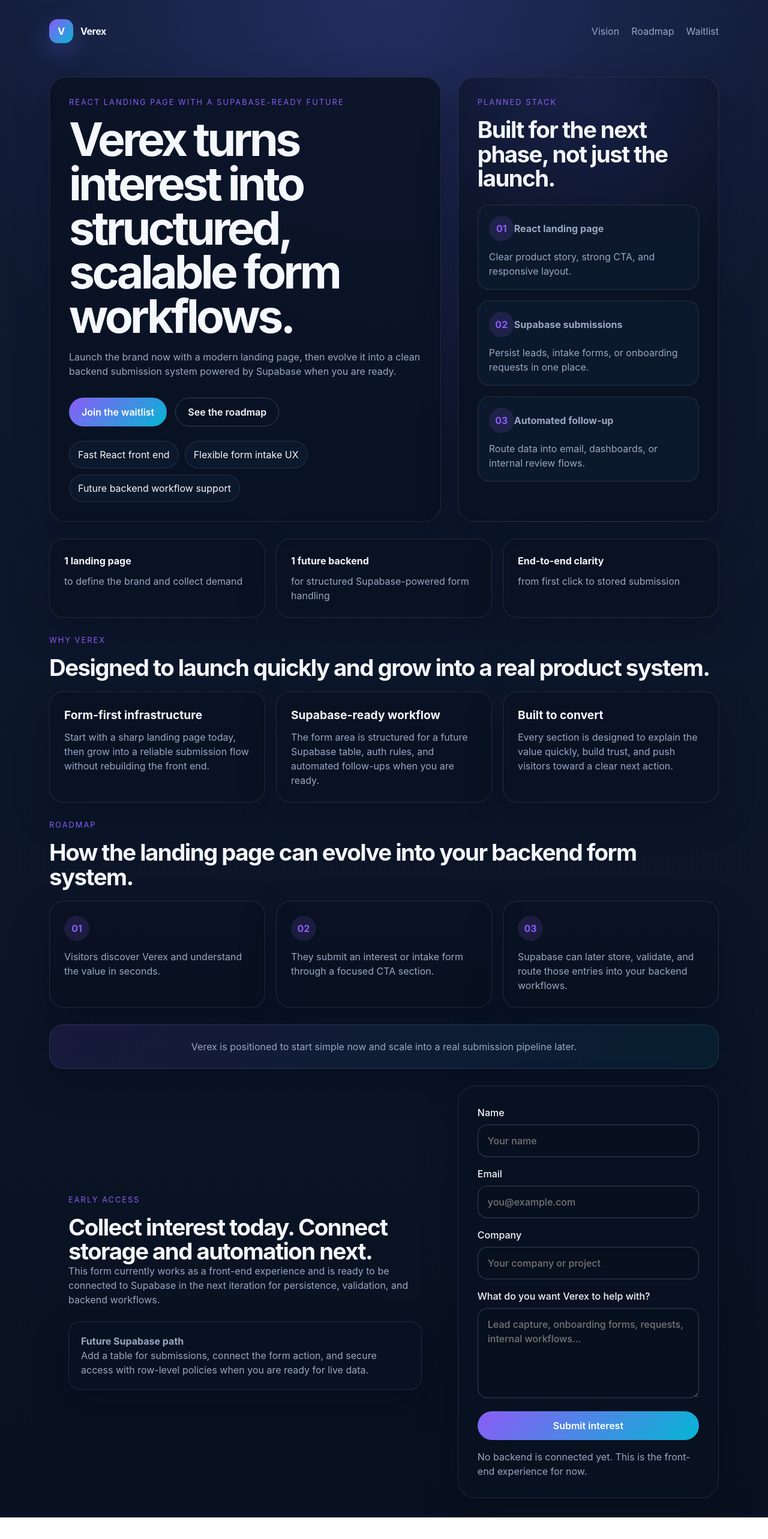
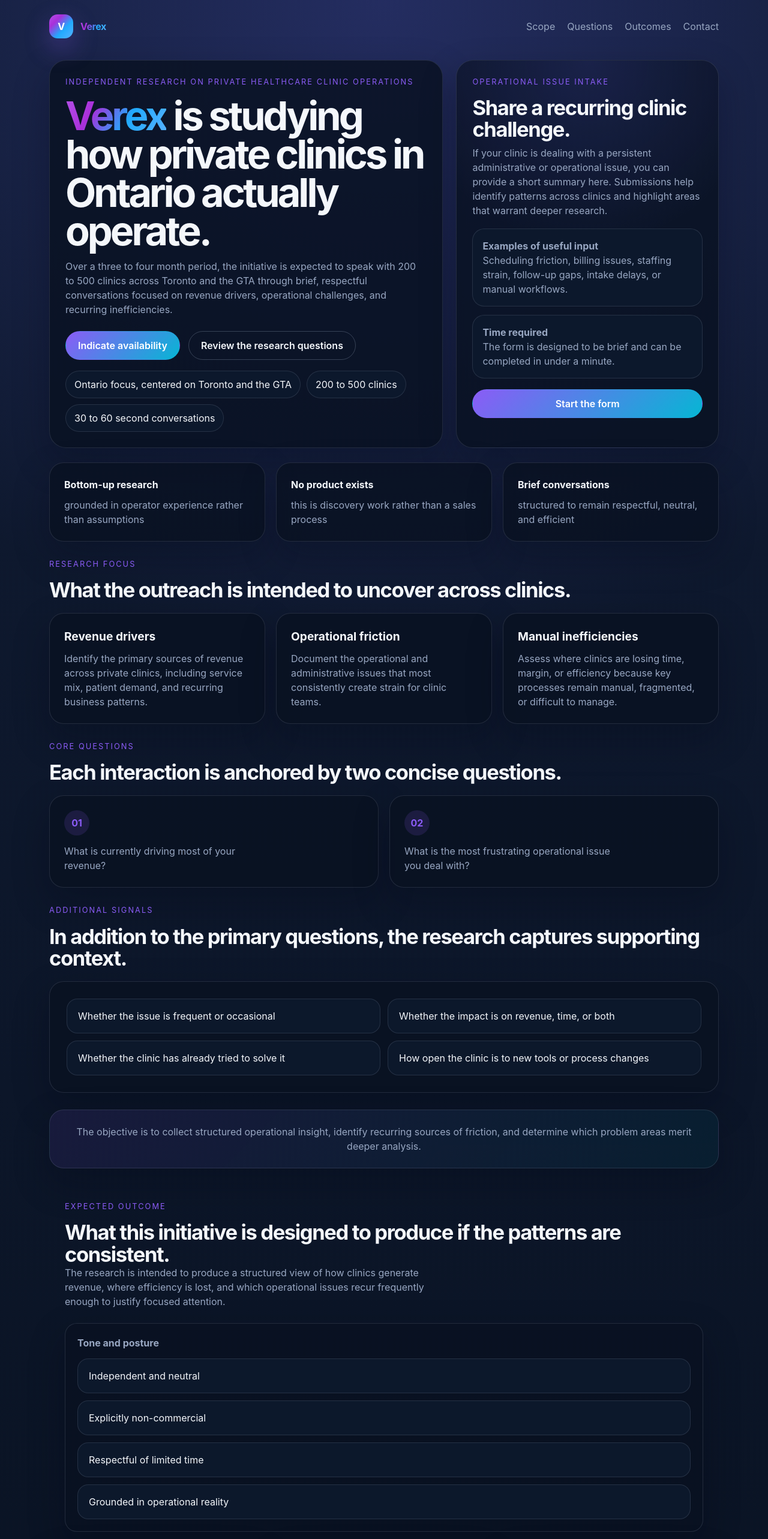
Before and after one commit to wzwu-03/vertex-home, a React (Vite) app: page / in a window 1280 px wide. Shown: the top 2566 px of the page at 60% size. Before the commit the page ends 2530 px from the top, so only its background shows below. Built offline with nearby package versions, Linux system fonts and the light colour scheme.

Commit message:
fixed landing page

```diff
--- a/index.html
+++ b/index.html
@@ -6,9 +6,9 @@
     <meta name="viewport" content="width=device-width, initial-scale=1.0" />
     <meta
       name="description"
-      content="Verex is a modern React landing page designed to grow into a Supabase-powered form and submission workflow."
+      content="Verex is an independent research initiative studying operational pain points, revenue drivers, and inefficiencies across private healthcare clinics in Ontario."
     />
-    <title>Verex | Landing Page</title>
+    <title>Verex | Clinic Research Initiative</title>
   </head>
   <body>
     <div id="root"></div>
--- a/src/App.css
+++ b/src/App.css
@@ -1,5 +1,5 @@
 .page-shell {
-  padding: 32px;
+  padding: 24px 32px 32px;
 }
 
 .topbar {
@@ -7,7 +7,7 @@
   align-items: center;
   justify-content: space-between;
   gap: 24px;
-  margin-bottom: 56px;
+  margin-bottom: 36px;
 }
 
 .brand {
@@ -20,15 +20,35 @@
   letter-spacing: -0.03em;
 }
 
+.brand-name,
+.hero-accent {
+  background: linear-gradient(
+    120deg,
+    #8b5cf6 0%,
+    #7c3aed 28%,
+    #06b6d4 62%,
+    #38bdf8 100%
+  );
+  display: inline-block;
+  background-size: 100% 100%;
+  -webkit-background-clip: text;
+  background-clip: text;
+  color: transparent;
+  animation: verex-hue 2.8s linear infinite;
+  will-change: filter;
+}
+
 .brand-mark {
   width: 40px;
   height: 40px;
   display: grid;
   place-items: center;
   border-radius: 14px;
-  background: linear-gradient(135deg, #8b5cf6, #06b6d4);
+  background: linear-gradient(135deg, #8b5cf6 0%, #7c3aed 28%, #06b6d4 62%, #38bdf8 100%);
   color: white;
   box-shadow: 0 16px 40px rgba(99, 102, 241, 0.35);
+  animation: verex-hue 2.8s linear infinite;
+  will-change: filter;
 }
 
 .nav {
@@ -51,12 +71,12 @@
 .contact-section {
   display: grid;
   grid-template-columns: minmax(0, 1.2fr) minmax(320px, 0.8fr);
-  gap: 28px;
+  gap: 22px;
   align-items: stretch;
 }
 
 .hero-section {
-  margin-bottom: 28px;
+  margin-bottom: 24px;
 }
 
 .hero-copy,
@@ -77,7 +97,7 @@
 .contact-copy,
 .contact-form {
   border-radius: 28px;
-  padding: 32px;
+  padding: 26px;
 }
 
 .eyebrow,
@@ -98,7 +118,7 @@
   display: flex;
   flex-wrap: wrap;
   gap: 14px;
-  margin: 32px 0 24px;
+  margin: 24px 0 18px;
 }
 
 .button {
@@ -156,17 +176,30 @@
     var(--surface);
 }
 
+.hero-panel-text {
+  margin-top: 8px;
+  margin-bottom: 18px;
+}
+
 .stack-list {
   display: grid;
-  gap: 18px;
-  margin-top: 24px;
+  gap: 14px;
+  margin-top: 18px;
 }
 
 .stack-list div {
-  padding: 18px;
+  padding: 16px;
   border-radius: 20px;
   background: var(--surface-muted);
   border: 1px solid var(--border);
+}
+
+.hero-intake-list {
+  margin-bottom: 18px;
+}
+
+.hero-panel-button {
+  width: 100%;
 }
 
 .stack-list span,
@@ -228,6 +261,45 @@
   grid-template-columns: repeat(3, minmax(0, 1fr));
 }
 
+.question-grid {
+  grid-template-columns: repeat(2, minmax(0, 1fr));
+}
+
+.question-card p,
+.roadmap-card p {
+  max-width: 34ch;
+}
+
+.signal-card {
+  border: 1px solid var(--border);
+  border-radius: 24px;
+  background: var(--surface);
+  box-shadow: var(--shadow);
+  padding: 28px;
+}
+
+.signal-list,
+.principle-list {
+  list-style: none;
+  padding: 0;
+  margin: 0;
+  display: grid;
+  gap: 12px;
+}
+
+.signal-list {
+  grid-template-columns: repeat(2, minmax(0, 1fr));
+}
+
+.signal-list li,
+.principle-list li {
+  border: 1px solid var(--border);
+  border-radius: 18px;
+  background: var(--surface-muted);
+  color: var(--text-h);
+  padding: 16px 18px;
+}
+
 .cta-banner {
   margin-bottom: 28px;
   text-align: center;
@@ -246,6 +318,15 @@
   margin-top: 24px;
   border-radius: 20px;
   padding: 20px;
+}
+
+.principle-card strong {
+  display: inline-block;
+  margin-bottom: 14px;
+}
+
+.outcome-grid {
+  grid-template-columns: repeat(3, minmax(0, 1fr));
 }
 
 .contact-form {
@@ -303,7 +384,10 @@
   .contact-section,
   .feature-grid,
   .roadmap-grid,
-  .stats-strip {
+  .stats-strip,
+  .signal-list,
+  .outcome-grid,
+  .question-grid {
     grid-template-columns: 1fr;
   }
 
@@ -332,3 +416,17 @@
     width: 100%;
   }
 }
+
+@keyframes verex-hue {
+  0% {
+    filter: hue-rotate(0deg);
+  }
+
+  50% {
+    filter: hue-rotate(42deg);
+  }
+
+  100% {
+    filter: hue-rotate(0deg);
+  }
+}
--- a/src/App.jsx
+++ b/src/App.jsx
@@ -5,33 +5,65 @@
   const [formData, setFormData] = useState({
     name: '',
     email: '',
-    company: '',
-    goal: '',
+    clinic: '',
+    role: '',
+    note: '',
   })
   const [submitted, setSubmitted] = useState(false)
 
-  const highlights = [
+  const focusAreas = [
     {
-      title: 'Form-first infrastructure',
+      title: 'Revenue drivers',
       description:
-        'Start with a sharp landing page today, then grow into a reliable submission flow without rebuilding the front end.',
+        'Identify the primary sources of revenue across private clinics, including service mix, patient demand, and recurring business patterns.',
     },
     {
-      title: 'Supabase-ready workflow',
+      title: 'Operational friction',
       description:
-        'The form area is structured for a future Supabase table, auth rules, and automated follow-ups when you are ready.',
+        'Document the operational and administrative issues that most consistently create strain for clinic teams.',
     },
     {
-      title: 'Built to convert',
+      title: 'Manual inefficiencies',
       description:
-        'Every section is designed to explain the value quickly, build trust, and push visitors toward a clear next action.',
+        'Assess where clinics are losing time, margin, or efficiency because key processes remain manual, fragmented, or difficult to manage.',
     },
   ]
 
-  const steps = [
-    'Visitors discover Verex and understand the value in seconds.',
-    'They submit an interest or intake form through a focused CTA section.',
-    'Supabase can later store, validate, and route those entries into your backend workflows.',
+  const coreQuestions = [
+    'What is currently driving most of your revenue?',
+    'What is the most frustrating operational issue you deal with?',
+  ]
+
+  const researchSignals = [
+    'Whether the issue is frequent or occasional',
+    'Whether the impact is on revenue, time, or both',
+    'Whether the clinic has already tried to solve it',
+    'How open the clinic is to new tools or process changes',
+  ]
+
+  const outcomes = [
+    {
+      title: 'Structured dataset',
+      description:
+        'A structured body of clinic-level observations that can be stored, analyzed, and compared systematically.',
+    },
+    {
+      title: 'Pattern recognition',
+      description:
+        'Clear patterns across revenue drivers, operational bottlenecks, and recurring sources of administrative inefficiency.',
+    },
+    {
+      title: 'Validated problem spaces',
+      description:
+        'A prioritized set of validated problem areas that may warrant future operational or technological solutions.',
+    },
+  ]
+
+  const principles = [
+    'Independent and neutral',
+    'Explicitly non-commercial',
+    'Respectful of limited time',
+    'Grounded in operational reality',
   ]
 
   const handleChange = (event) => {
@@ -53,85 +85,92 @@
       <header className="topbar">
         <a className="brand" href="#hero">
           <span className="brand-mark">V</span>
-          Verex
+          <span className="brand-name">Verex</span>
         </a>
         <nav className="nav">
-          <a href="#vision">Vision</a>
-          <a href="#roadmap">Roadmap</a>
-          <a href="#waitlist">Waitlist</a>
+          <a href="#scope">Scope</a>
+          <a href="#questions">Questions</a>
+          <a href="#outcomes">Outcomes</a>
+          <a href="#contact">Contact</a>
         </nav>
       </header>
 
       <main>
         <section className="hero-section" id="hero">
           <div className="hero-copy">
-            <p className="eyebrow">React landing page with a Supabase-ready future</p>
-            <h1>Verex turns interest into structured, scalable form workflows.</h1>
+            <p className="eyebrow">Independent research on private healthcare clinic operations</p>
+            <h1>
+              <span className="hero-accent">Verex</span> is studying how private clinics
+              in Ontario actually operate.
+            </h1>
             <p className="hero-text">
-              Launch the brand now with a modern landing page, then evolve it into a
-              clean backend submission system powered by Supabase when you are ready.
+              Over a three to four month period, the initiative is expected to speak with
+              200 to 500 clinics across Toronto and the GTA through brief, respectful
+              conversations focused on revenue drivers, operational challenges, and
+              recurring inefficiencies.
             </p>
             <div className="hero-actions">
-              <a className="button button-primary" href="#waitlist">
-                Join the waitlist
+              <a className="button button-primary" href="#contact">
+                Indicate availability
               </a>
-              <a className="button button-secondary" href="#roadmap">
-                See the roadmap
+              <a className="button button-secondary" href="#questions">
+                Review the research questions
               </a>
             </div>
             <ul className="hero-points">
-              <li>Fast React front end</li>
-              <li>Flexible form intake UX</li>
-              <li>Future backend workflow support</li>
+              <li>Ontario focus, centered on Toronto and the GTA</li>
+              <li>200 to 500 clinics</li>
+              <li>30 to 60 second conversations</li>
             </ul>
           </div>
 
           <aside className="hero-panel">
-            <p className="panel-label">Planned stack</p>
-            <h2>Built for the next phase, not just the launch.</h2>
-            <div className="stack-list">
+            <p className="panel-label">Operational issue intake</p>
+            <h2>Share a recurring clinic challenge.</h2>
+            <p className="hero-panel-text">
+              If your clinic is dealing with a persistent administrative or operational
+              issue, you can provide a short summary here. Submissions help identify
+              patterns across clinics and highlight areas that warrant deeper research.
+            </p>
+            <div className="stack-list hero-intake-list">
               <div>
-                <span>01</span>
-                <strong>React landing page</strong>
-                <p>Clear product story, strong CTA, and responsive layout.</p>
+                <strong>Examples of useful input</strong>
+                <p>Scheduling friction, billing issues, staffing strain, follow-up gaps, intake delays, or manual workflows.</p>
               </div>
               <div>
-                <span>02</span>
-                <strong>Supabase submissions</strong>
-                <p>Persist leads, intake forms, or onboarding requests in one place.</p>
-              </div>
-              <div>
-                <span>03</span>
-                <strong>Automated follow-up</strong>
-                <p>Route data into email, dashboards, or internal review flows.</p>
+                <strong>Time required</strong>
+                <p>The form is designed to be brief and can be completed in under a minute.</p>
               </div>
             </div>
+            <a className="button button-primary hero-panel-button" href="#contact">
+              Start the form
+            </a>
           </aside>
         </section>
 
-        <section className="stats-strip" aria-label="Verex value points">
+        <section className="stats-strip" aria-label="Verex research summary" id="scope">
           <div>
-            <strong>1 landing page</strong>
-            <span>to define the brand and collect demand</span>
+            <strong>Bottom-up research</strong>
+            <span>grounded in operator experience rather than assumptions</span>
           </div>
           <div>
-            <strong>1 future backend</strong>
-            <span>for structured Supabase-powered form handling</span>
+            <strong>No product exists</strong>
+            <span>this is discovery work rather than a sales process</span>
           </div>
           <div>
-            <strong>End-to-end clarity</strong>
-            <span>from first click to stored submission</span>
+            <strong>Brief conversations</strong>
+            <span>structured to remain respectful, neutral, and efficient</span>
           </div>
         </section>
 
         <section className="content-section" id="vision">
           <div className="section-heading">
-            <p className="eyebrow">Why Verex</p>
-            <h2>Designed to launch quickly and grow into a real product system.</h2>
+            <p className="eyebrow">Research focus</p>
+            <h2>What the outreach is intended to uncover across clinics.</h2>
           </div>
 
           <div className="feature-grid">
-            {highlights.map((item) => (
+            {focusAreas.map((item) => (
               <article className="feature-card" key={item.title}>
                 <h3>{item.title}</h3>
                 <p>{item.description}</p>
@@ -140,40 +179,88 @@
           </div>
         </section>
 
-        <section className="roadmap-section" id="roadmap">
+        <section className="content-section" id="questions">
           <div className="section-heading">
-            <p className="eyebrow">Roadmap</p>
-            <h2>How the landing page can evolve into your backend form system.</h2>
+            <p className="eyebrow">Core questions</p>
+            <h2>Each interaction is anchored by two concise questions.</h2>
           </div>
 
-          <div className="roadmap-grid">
-            {steps.map((step, index) => (
-              <article className="roadmap-card" key={step}>
+          <div className="roadmap-grid question-grid">
+            {coreQuestions.map((question, index) => (
+              <article className="roadmap-card question-card" key={question}>
                 <span>{String(index + 1).padStart(2, '0')}</span>
-                <p>{step}</p>
+                <p>{question}</p>
               </article>
             ))}
           </div>
         </section>
 
-        <section className="cta-banner">
-          <p>Verex is positioned to start simple now and scale into a real submission pipeline later.</p>
+        <section className="content-section">
+          <div className="section-heading">
+            <p className="eyebrow">Additional signals</p>
+            <h2>In addition to the primary questions, the research captures supporting context.</h2>
+          </div>
+
+          <div className="signal-card">
+            <ul className="signal-list">
+              {researchSignals.map((signal) => (
+                <li key={signal}>{signal}</li>
+              ))}
+            </ul>
+          </div>
         </section>
 
-        <section className="contact-section" id="waitlist">
+        <section className="cta-banner">
+          <p>
+            The objective is to collect structured operational insight, identify recurring
+            sources of friction, and determine which problem areas merit deeper analysis.
+          </p>
+        </section>
+
+        <section className="roadmap-section" id="outcomes">
           <div className="contact-copy">
-            <p className="eyebrow">Early access</p>
-            <h2>Collect interest today. Connect storage and automation next.</h2>
+            <p className="eyebrow">Expected outcome</p>
+            <h2>What this initiative is designed to produce if the patterns are consistent.</h2>
             <p>
-              This form currently works as a front-end experience and is ready to be
-              connected to Supabase in the next iteration for persistence, validation,
-              and backend workflows.
+              The research is intended to produce a structured view of how clinics
+              generate revenue, where efficiency is lost, and which operational issues
+              recur frequently enough to justify focused attention.
+            </p>
+            <div className="integration-note principle-card">
+              <strong>Tone and posture</strong>
+              <ul className="principle-list">
+                {principles.map((principle) => (
+                  <li key={principle}>{principle}</li>
+                ))}
+              </ul>
+            </div>
+          </div>
+
+          <div className="roadmap-grid outcome-grid">
+            {outcomes.map((outcome, index) => (
+              <article className="roadmap-card" key={outcome.title}>
+                <span>{String(index + 1).padStart(2, '0')}</span>
+                <h3>{outcome.title}</h3>
+                <p>{outcome.description}</p>
+              </article>
+            ))}
+          </div>
+        </section>
+
+        <section className="contact-section" id="contact">
+          <div className="contact-copy">
+            <p className="eyebrow">Participation</p>
+            <h2>Clinic operators and staff may share their contact details here if they are open to participating.</h2>
+            <p>
+              This is an optional way for clinic owners, office managers, administrators,
+              and staff to indicate that they may be open to a brief conversation. It is
+              not a product signup, and no service is being sold.
             </p>
             <div className="integration-note">
-              <strong>Future Supabase path</strong>
+              <strong>Future data infrastructure</strong>
               <p>
-                Add a table for submissions, connect the form action, and secure access
-                with row-level policies when you are ready for live data.
+                This form can later be connected to Supabase so participation interest,
+                research notes, and clinic responses can be stored in a structured dataset.
               </p>
             </div>
           </div>
@@ -184,7 +271,7 @@
               <input
                 type="text"
                 name="name"
-                placeholder="Your name"
+                placeholder="Full name"
                 value={formData.name}
                 onChange={handleChange}
                 required
@@ -196,7 +283,7 @@
               <input
                 type="email"
                 name="email"
-                placeholder="you@example.com"
+                placeholder="name@example.com"
                 value={formData.email}
                 onChange={handleChange}
                 required
@@ -204,35 +291,46 @@
             </label>
 
             <label>
-              Company
+              Clinic
               <input
                 type="text"
-                name="company"
-                placeholder="Your company or project"
-                value={formData.company}
+                name="clinic"
+                placeholder="Clinic or practice name"
+                value={formData.clinic}
                 onChange={handleChange}
               />
             </label>
 
             <label>
-              What do you want Verex to help with?
+              Role
+              <input
+                type="text"
+                name="role"
+                placeholder="Owner, manager, administrator, clinician"
+                value={formData.role}
+                onChange={handleChange}
+              />
+            </label>
+
+            <label>
+              Additional context
               <textarea
-                name="goal"
+                name="note"
                 rows="5"
-                placeholder="Lead capture, onboarding forms, requests, internal workflows..."
-                value={formData.goal}
+                placeholder="Preferred timing, clinic type, or any context that may be useful before outreach"
+                value={formData.note}
                 onChange={handleChange}
               />
             </label>
 
             <button className="button button-primary form-submit" type="submit">
-              Submit interest
+              Submit details
             </button>
 
             <p className={`form-status ${submitted ? 'is-visible' : ''}`} aria-live="polite">
               {submitted
-                ? 'Thanks. This demo form is ready for a future Supabase connection.'
-                : 'No backend is connected yet. This is the front-end experience for now.'}
+                ? 'Thank you. This form is currently front-end only and is prepared for a future Supabase connection.'
+                : 'This form is currently front-end only. No backend database is connected at this stage.'}
             </p>
           </form>
         </section>
--- a/src/index.css
+++ b/src/index.css
@@ -64,15 +64,15 @@
 }
 
 h1 {
-  font-size: clamp(3rem, 6vw, 5.4rem);
+  font-size: clamp(2.6rem, 5.2vw, 4.7rem);
   line-height: 0.96;
   letter-spacing: -0.06em;
   color: var(--text-h);
-  margin-bottom: 18px;
+  margin-bottom: 14px;
 }
 
 h2 {
-  font-size: clamp(2rem, 3vw, 2.8rem);
+  font-size: clamp(1.8rem, 2.7vw, 2.5rem);
   line-height: 1.05;
   letter-spacing: -0.04em;
   color: var(--text-h);
```
